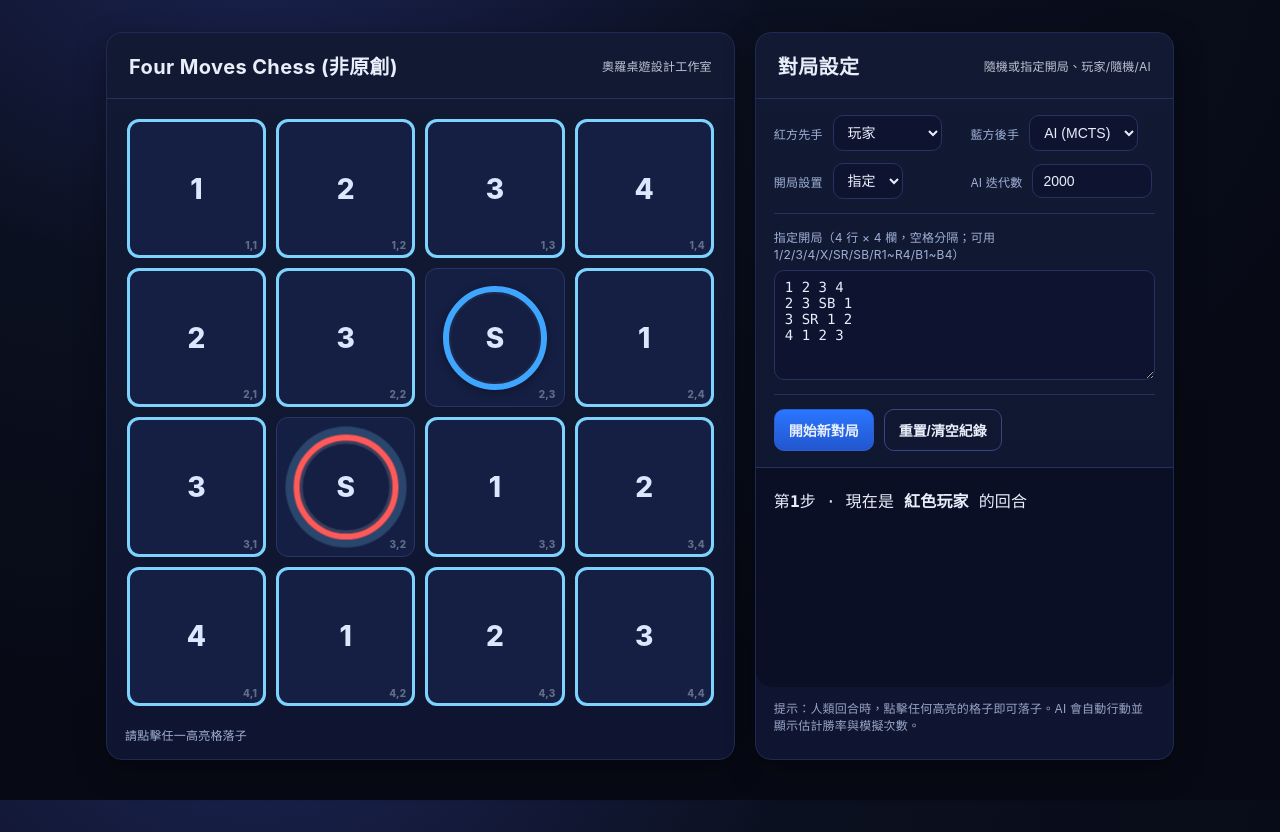
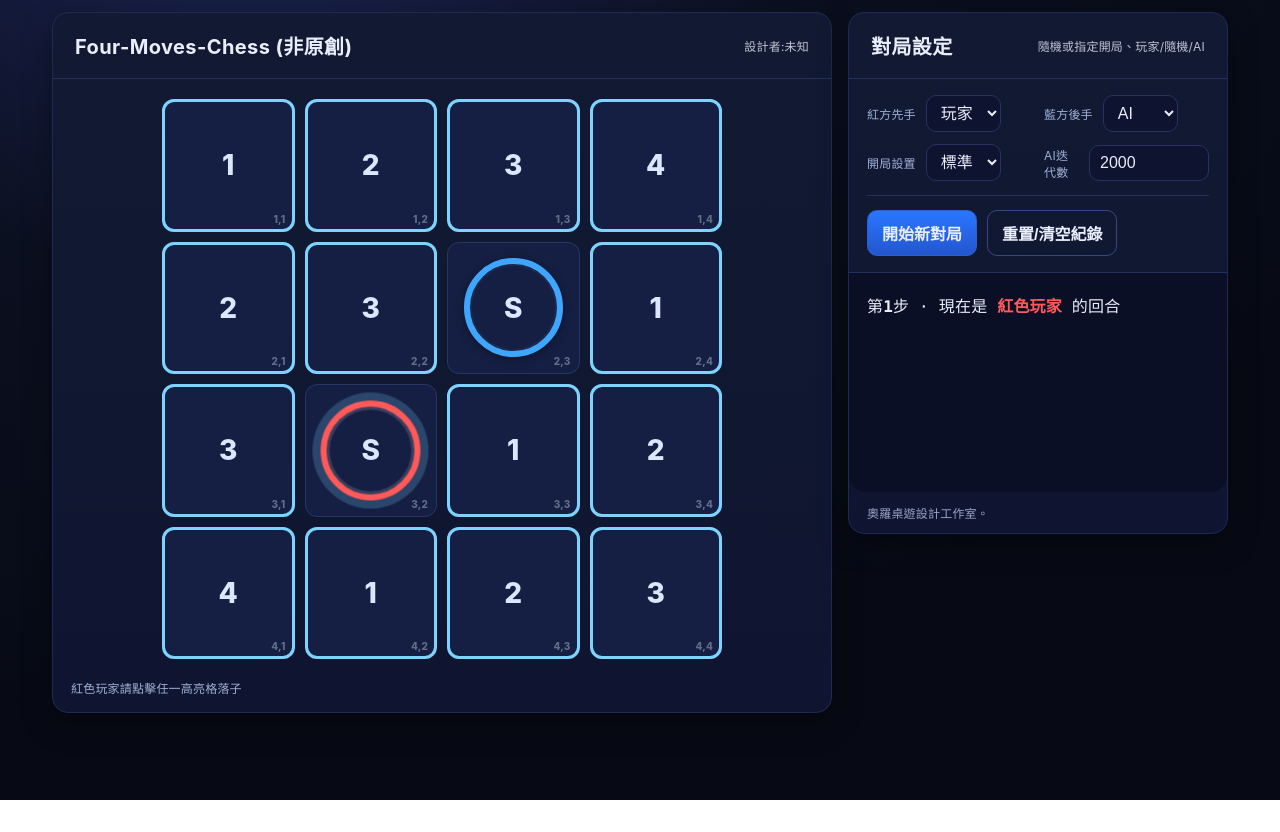
Before and after one commit to oro1081111/Four-Moves-Chess, a plain HTML site: page index.html in a window 1280 px wide. After the commit the page ends 800 px from the top, so only its background shows below. Drawn offline with Linux system fonts and the light colour scheme.

Commit message:
Update index.html

```diff
--- a/index.html
+++ b/index.html
@@ -2,8 +2,8 @@
 <html lang="zh-Hant">
 <head>
   <meta charset="utf-8" />
-  <meta name="viewport" content="width=device-width, initial-scale=1" />
-  <title>雙人抽象遊戲 — HTML 介面</title>
+  <meta name="viewport" content="width=device-width, initial-scale=1, viewport-fit=cover" />
+  <title>Four-Moves-Chess</title>
   <style>
     :root{
       --bg: #0b1020;
@@ -32,8 +32,10 @@
       color:var(--text);
       letter-spacing:.2px;
     }
-    .app{max-width:1100px;margin:32px auto;padding:0 16px;display:grid;grid-template-columns: 1.2fr .8fr;gap:20px}
-    .card{background:linear-gradient(180deg, var(--panel) 0%, var(--panel-2) 100%); border:1px solid #1f2a52;border-radius:var(--radius); box-shadow:var(--shadow)}
+    .t-red{color:var(--red)}
+    .t-blue{color:var(--blue)}
+    .app{max-width:1100px;margin:32px auto;padding:0 16px;display:grid;grid-template-columns: 1.2fr .8fr;gap:20px;align-items:start}
+    .card{background:linear-gradient(180deg, var(--panel) 0%, var(--panel-2) 100%); border:1px solid #1f2a52;border-radius:var(--radius); box-shadow:var(--shadow); overflow:hidden}
     .header{padding:18px 22px; display:flex; align-items:center; justify-content:space-between; border-bottom:1px solid #24305f}
     .header h1{font-size:20px;margin:0; font-weight:700; letter-spacing:.4px}
     .header .sub{opacity:.8;font-size:12px}
@@ -44,8 +46,6 @@
     .cell:hover{background:var(--cell-h)}
     .cell.legal{outline: 3px solid var(--cell-ring); outline-offset: -3px; cursor:pointer; box-shadow: 0 0 0 2px rgba(125,211,252,.3) inset}
     .cell.X{background:transparent; border-color:transparent; color:transparent;}
-    .cell.R{color:var(--red)}
-    .cell.B{color:var(--blue)}
     .piece{position:absolute; inset:12%; border-radius:50%; border:6px solid currentColor; background:transparent; box-shadow: 0 2px 10px rgba(0,0,0,.35), 0 0 0 2px rgba(255,255,255,0.04) inset; pointer-events:none}
     .piece.red{color:var(--red)}
     .piece.blue{color:var(--blue)}
@@ -59,6 +59,7 @@
     .panel{padding:16px 18px}
     .grid2{display:grid; grid-template-columns:1fr 1fr; gap:12px}
     .row{display:flex; gap:10px; align-items:center; flex-wrap:wrap}
+    .row.nowrap{flex-wrap:nowrap}
     label{font-size:12px; color:var(--muted)}
     select,input,textarea,button{background:#0e1430; color:var(--text); border:1px solid #273163; border-radius:10px; padding:8px 10px; font-size:14px}
     input[type="number"]{width:120px}
@@ -78,22 +79,36 @@
     .hint{font-size:12px; color:var(--muted); padding:0 18px 16px}
     .sep{height:1px;background:#24305f;margin:14px 0}
     .footer{padding:12px 18px; font-size:12px; color:#99a4c7}
+
+/* ===== Responsive/mobile fixes ===== */
+.app{display:grid; grid-template-columns: 1fr 380px; gap:16px; max-width:1200px; margin:0 auto; padding: max(12px, env(safe-area-inset-top)) 12px 12px 12px;}
+@media (max-width: 900px){ .app{ grid-template-columns:1fr; } .right{ order:2; } .left{ order:1; } .panel{ width:100%; } }
+.board{ max-width: min(92vw, 560px); margin:0 auto; position:relative; }
+.cell{ aspect-ratio: 1 / 1; font-size: clamp(16px, 6vw, 28px); }
+.piece, .anim-piece{ border-width: clamp(4px, 1vw, 6px); }
+@media (max-width: 420px){ .board{ gap:8px; } .cell .coords{ display:none; } }
+.right .card{ max-width:680px; margin:0 auto; }
+.right textarea{ width:100%; min-height:120px; font-size:16px; }
+.right select, .right input, .right button{ font-size:16px; }
+#log{ max-height:45vh; overflow:auto; }
+.board{ touch-action: manipulation; }
+/* ===== end responsive tweaks ===== */
   </style>
 </head>
 <body>
   <div class="app">
-    <div class="card">
+    <div class="card left">
       <div class="header">
-        <h1>Four Moves Chess (非原創)</h1>
-        <div class="sub">奧羅桌遊設計工作室</div>
+        <h1>Four-Moves-Chess (非原創)</h1>
+        <div class="sub">設計者:未知</div>
       </div>
       <div class="board-wrap">
         <div id="board" class="board"></div>
       </div>
-      <div class="hint" id="hint"></div>
-      </div>
+      <div class="hint" id="hint">紅色玩家請點擊任一高亮格落子</div>
+    </div>
 
-    <div class="card">
+    <div class="card right">
       <div class="header">
         <h1>對局設定</h1>
         <div class="sub">隨機或指定開局、玩家/隨機/AI</div>
@@ -105,7 +120,7 @@
             <select id="redType">
               <option value="human" selected>玩家</option>
               <option value="random">隨機</option>
-              <option value="ai">AI (MCTS)</option>
+              <option value="ai">AI</option>
             </select>
           </div>
           <div class="row">
@@ -113,28 +128,21 @@
             <select id="blueType">
               <option value="human">玩家</option>
               <option value="random">隨機</option>
-              <option value="ai" selected>AI (MCTS)</option>
+              <option value="ai" selected>AI</option>
             </select>
           </div>
           <div class="row">
             <label>開局設置</label>
             <select id="opening">
               <option value="random">隨機</option>
-              <option value="fixed" selected>指定</option>
+              <option value="standard" selected>標準</option>
+              <option value="same">相同</option>
             </select>
           </div>
-          <div class="row">
-            <label>AI 迭代數</label>
+          <div class="row nowrap">
+            <label for="iters">AI迭代數</label>
             <input id="iters" type="number" min="100" step="100" value="2000" />
           </div>
-        </div>
-        <div class="sep"></div>
-        <div class="row" style="flex-direction:column; align-items:stretch; gap:8px">
-          <label id="fixedLabel">指定開局（4 行 × 4 欄，空格分隔；可用 1/2/3/4/X/SR/SB/R1~R4/B1~B4）</label>
-          <textarea id="fixedText">1 2 3 4
-2 3 SB 1
-3 SR 1 2
-4 1 2 3</textarea>
         </div>
         <div class="sep"></div>
         <div class="row" style="gap:10px">
@@ -143,7 +151,7 @@
         </div>
       </div>
       <div class="log" id="log"></div>
-      <div class="footer">提示：人類回合時，點擊任何高亮的格子即可落子。AI 會自動行動並顯示估計勝率與模擬次數。</div>
+      <div class="footer">奧羅桌遊設計工作室。</div>
     </div>
   </div>
 
@@ -185,10 +193,10 @@
         function parseToken(tok){
           tok = tok.trim().toUpperCase();
           if(tok==='X') return {tile:1, covered:true};
-          if(tok==='SR'){ sr=true; return {tile:TILE_SR, covered:false}; }
-          if(tok==='SB'){ sb=true; return {tile:TILE_SB, covered:false}; }
-          if(/^R[1234]$/.test(tok)){ const n=Number(tok[1]); red='pending'; return {tile:n, covered:false}; }
-          if(/^B[1234]$/.test(tok)){ const n=Number(tok[1]); blue='pending'; return {tile:n, covered:false}; }
+          if(tok==='SR'){ return {tile:TILE_SR, covered:false}; }
+          if(tok==='SB'){ return {tile:TILE_SB, covered:false}; }
+          if(/^R[1234]$/.test(tok)){ const n=Number(tok[1]); return {tile:n, covered:false, _piece:'R'}; }
+          if(/^B[1234]$/.test(tok)){ const n=Number(tok[1]); return {tile:n, covered:false, _piece:'B'}; }
           const n = Number(tok);
           if(![1,2,3,4].includes(n)) throw new Error('無效的符號：'+tok);
           return {tile:n, covered:false};
@@ -199,19 +207,23 @@
           const row=tks.map(parseToken);
           grid.push(row);
         }
-        // 自動放子：若未以 Rn/Bn 指定，則落在 SR/SB 上
+        // 找出紅藍位置（支援 Rn/Bn 或 SR/SB）
         for(let r=0;r<4;r++){
           for(let c=0;c<4;c++){
-            const s = lines[r].trim().split(/\s+/)[c].trim().toUpperCase();
-            if(/^R[1234]$/.test(s)) red=[r,c];
-            if(/^B[1234]$/.test(s)) blue=[r,c];
-            if(s==='SR') sr=[r,c];
-            if(s==='SB') sb=[r,c];
+            const cell = grid[r][c];
+            // 明確標了 Rn/Bn：以該格為棋子位置
+            if(cell._piece==='R') red=[r,c];
+            if(cell._piece==='B') blue=[r,c];
+            // 紀錄 SR/SB 座標，以備未標明棋子時使用
+            if(cell.tile===TILE_SR) sr=[r,c];
+            if(cell.tile===TILE_SB) sb=[r,c];
+            // 移除 _piece 註記（純狀態不需要）
+            if(cell._piece) delete cell._piece;
           }
         }
         if(!red){ if(sr) red=sr; }
         if(!blue){ if(sb) blue=sb; }
-        if(!red||!blue) throw new Error('需提供 R 及 B 的起始位置（可用 SR/SB）');
+        if(!red||!blue) throw new Error('需提供 R 與 B 的起始位置（可用 Rn/Bn 或 SR/SB）');
         return new GameJS(grid, red, blue, turn);
       }
       clone(){ return new GameJS(deepCopyBoard(this.board), [...this.redPos], [...this.bluePos], this.turn); }
@@ -327,24 +339,24 @@
 
     // ====== UI & 互動 ======
     const elBoard = document.getElementById('board');
-        const elLog = document.getElementById('log');
+    const elLog = document.getElementById('log');
     const elHint = document.getElementById('hint');
     const openingSel = document.getElementById('opening');
-
     const redTypeSel = document.getElementById('redType');
     const blueTypeSel = document.getElementById('blueType');
     const itersInput = document.getElementById('iters');
-
-    const fixedText = document.getElementById('fixedText');
     const btnStart = document.getElementById('btnStart');
     const btnReset = document.getElementById('btnReset');
 
-    let game=null; let mcts=null; let ply=1; let waitingHuman=false; let pendingLegal=[]; let autoDelay=250;
+    // 標準開局（原本指定預設）
+    const STANDARD_TEXT = `1 2 3 4\n2 3 SB 1\n3 SR 1 2\n4 1 2 3`;
+    // 保存當前局的「初始棋盤」文字（供相同開局使用）
+    let initialSnapshot = null;
+    let game=null; let mcts=null; let ply=1; let waitingHuman=false; let pendingLegal=[]; let autoDelay=300;
 
     function logLine(html){ const p=document.createElement('p'); p.innerHTML=html; elLog.appendChild(p); elLog.scrollTop=elLog.scrollHeight; }
 
     function render(){
-      // board
       elBoard.innerHTML='';
       const legalSet = new Set(pendingLegal.map(rc=>rc[0]+","+rc[1]));
       for(let r=0;r<4;r++){
@@ -352,26 +364,19 @@
           const d=document.createElement('div'); d.className='cell';
           let t='';
           const cell = game.board[r][c];
-          if(cell.covered){
-            d.classList.add('X');
-            t='';
-          } else {
-            const tile=cell.tile; t=(tile===TILE_SR||tile===TILE_SB)? 'S' : String(tile);
-          }
+          if(cell.covered){ d.classList.add('X'); t=''; }
+          else { const tile=cell.tile; t=(tile===TILE_SR||tile===TILE_SB)? 'S' : String(tile); }
           d.textContent = t;
-          // 以顏色棋子覆蓋（顯示原數字）
           const turnNow = game.currentPlayer();
           if(game.redPos[0]===r && game.redPos[1]===c){ const pr=document.createElement('div'); pr.className='piece red'+(turnNow==='R'?' active':''); d.appendChild(pr); }
           if(game.bluePos[0]===r && game.bluePos[1]===c){ const pb=document.createElement('div'); pb.className='piece blue'+(turnNow==='B'?' active':''); d.appendChild(pb); }
           if(legalSet.has(r+","+c)) d.classList.add('legal');
           const coord=document.createElement('div'); coord.className='coords'; coord.textContent=`${r+1},${c+1}`; if(!cell.covered) d.appendChild(coord);
-          d.addEventListener('click',()=>{
-            if(!waitingHuman) return; const key=r+","+c; if(!legalSet.has(key)) return; waitingHuman=false; moveTo([r,c]); });
+          d.addEventListener('click',()=>{ if(!waitingHuman) return; const key=r+","+c; if(!legalSet.has(key)) return; waitingHuman=false; moveTo([r,c]); });
           elBoard.appendChild(d);
         }
       }
-      // hint
-      if(waitingHuman){ elHint.textContent='請點擊任一高亮格落子'; } else { elHint.textContent=''; }
+      setBoardHintByTurn();
     }
 
     function computeLegal(){ pendingLegal = game.reachableTargets(); }
@@ -386,16 +391,9 @@
         const seen=new Set([key(start)+'|0']);
         while(q.length){
           const cur=q.shift();
-          if(cur.depth===maxDepth){
-            if(cur.pos[0]===dest[0] && cur.pos[1]===dest[1]) return cur.path;
-            continue;
-          }
+          if(cur.depth===maxDepth){ if(cur.pos[0]===dest[0] && cur.pos[1]===dest[1]) return cur.path; continue; }
           for(const nxt of game.neighborsOne(cur.pos)){
-            const k=key(nxt);
-            if(cur.path.some(p=>p[0]===nxt[0]&&p[1]===nxt[1])) continue;
-            const nkey=k+'|'+(cur.depth+1);
-            if(seen.has(nkey)) continue; seen.add(nkey);
-            q.push({pos:nxt, depth:cur.depth+1, path: cur.path.concat([nxt])});
+            const k=key(nxt); if(cur.path.some(p=>p[0]===nxt[0]&&p[1]===nxt[1])) continue; const nkey=k+'|'+(cur.depth+1); if(seen.has(nkey)) continue; seen.add(nkey); q.push({pos:nxt, depth:cur.depth+1, path: cur.path.concat([nxt])});
           }
         }
       }
@@ -410,50 +408,61 @@
       const start = game.posOf(who);
       const path = findPathTo(dest);
       if(!path || path.length===0){ return; }
-      // 淡出原地的靜態棋子
       const startCell = cellEl(start[0], start[1]);
       const staticPiece = startCell.querySelector('.piece.'+(who==='R'?'red':'blue'));
       if(staticPiece) staticPiece.style.opacity = 0.25;
-      // 建立浮動棋子
       const first = centerOfCell(start[0], start[1]);
       const ghost = document.createElement('div');
       ghost.className = 'anim-piece ' + (who==='R'?'red':'blue');
       ghost.style.width = ghost.style.height = first.size+'px';
       ghost.style.transform = `translate(${first.x - first.size/2}px, ${first.y - first.size/2}px)`;
       elBoard.appendChild(ghost);
-      // 逐步移動
-      const stepMs = 140;
+      const stepMs = 200;
       for(const [r,c] of path){
         await new Promise(res=>{ requestAnimationFrame(()=>{ ghost.style.transition='transform '+stepMs+'ms ease'; const t=centerOfCell(r,c); ghost.style.transform = `translate(${t.x - t.size/2}px, ${t.y - t.size/2}px)`; setTimeout(res, stepMs); }); });
       }
-      // 移除浮動棋子，恢復靜態棋子不透明度
       ghost.remove(); if(staticPiece) staticPiece.style.opacity = '';
     }
 
     async function moveTo(dest){
-      // apply move
       try{ await animateMove(dest); game.applyMoveTo(dest); }catch(e){ logLine(`<span class='pill bad'>${e.message}</span>`); return; }
       ply++;
       computeLegal(); render();
       if(game.isTerminal()){
+        render(); setBoardHintByTurn();
         const loser = game.currentPlayer(); const winner = (loser==='R'?'B':'R');
-        const loserPiece = loser==='R' ? '紅色棋子' : '藍色棋子';
         const loserPlayer = loser==='R' ? '紅色玩家' : '藍色玩家';
         const winnerPlayer = winner==='R' ? '紅色玩家' : '藍色玩家';
-        logLine(`${loserPiece} 無合法步 → 勝者：<b>${winnerPlayer}</b>`);
+        logLine(`${loserPlayer}無法移動，${winnerPlayer}勝利`);
         return;
       }
-      // continue auto-play if next actor is AI/random
       await maybeAuto();
     }
 
+    function playerLabel(p){ return p==='R' ? '紅色玩家' : '藍色玩家'; }
+    function logTurnHeader(){ const who = game.currentPlayer(); const whoLbl = playerLabel(who); const cls = (who==='R'?'t-red':'t-blue'); logLine(`第<b>${ply}</b>步 · 現在是 <b class="${cls}">${whoLbl}</b> 的回合`); }
+    function setBoardHintByTurn(){
+      if(!elHint) return;
+      if(game.isTerminal()){
+        const loser=game.currentPlayer(); const winner=(loser==='R'?'B':'R');
+        const loserPlayer = loser==='R'?'紅色玩家':'藍色玩家';
+        const winnerPlayer = winner==='R'?'紅色玩家':'藍色玩家';
+        elHint.textContent = `${loserPlayer}無法移動，${winnerPlayer}勝利`;
+        return;
+      }
+      const who=game.currentPlayer();
+      const whoPlayer = who==='R'?'紅色玩家':'藍色玩家';
+      const role = (who==='R'? redTypeSel.value : blueTypeSel.value);
+      if(role==='human') elHint.textContent = `${whoPlayer}請點擊任一高亮格落子`;
+      else if(role==='ai') elHint.textContent = `${whoPlayer}由AI思考決定中...`;
+      else elHint.textContent = `${whoPlayer}由隨機決定中...`;
+    }
+
     async function maybeAuto(){
-      // 每回合先在日誌標記步數與回合
+      const actor = (game.currentPlayer()==='R'? redTypeSel.value : blueTypeSel.value);
       logTurnHeader();
-      const actor = (game.currentPlayer()==='R'? redTypeSel.value : blueTypeSel.value);
-      if(actor==='human'){
-        computeLegal(); waitingHuman=true; render(); return;
-      }
+      setBoardHintByTurn();
+      if(actor==='human'){ computeLegal(); waitingHuman=true; render(); return; }
       computeLegal(); render();
       if(actor==='random'){
         await sleep(autoDelay);
@@ -464,13 +473,11 @@
       } else if(actor==='ai'){
         if(!mcts) mcts = new MCTS({iterations: Number(itersInput.value)||1500, rolloutMax: 60});
         else mcts.iterations = Number(itersInput.value)||1500;
-        // 先顯示思考中，再開始重運算（讓 UI 有時間渲染這行）
         logLine(`AI正在思考中...`);
         await sleep(0);
         const tStart = performance.now();
         const res = mcts.chooseWithStats(game);
         const elapsed = performance.now() - tStart;
-        // 確保最少 autoDelay 的節奏（AI vs AI 也適用）
         if (elapsed < autoDelay) { await sleep(autoDelay - elapsed); }
         if(!res.dest){ logLine(`AI 無步可走`); return; }
         logLine(`AI選擇 <b>(${res.dest[0]+1}, ${res.dest[1]+1})</b> ｜ 勝率 <b>${(res.p*100).toFixed(1)}%</b>`);
@@ -480,14 +487,34 @@
 
     function sleep(ms){ return new Promise(r=>setTimeout(r, ms)); }
 
-    function playerLabel(p){ return p==='R' ? '紅色玩家' : '藍色玩家'; }
-    function logTurnHeader(){ const who = game.currentPlayer(); const whoLbl = playerLabel(who); const cls = (who==='R'?'t-red':'t-blue'); logLine(`第<b>${ply}</b>步 · 現在是 <b class="${cls}">${whoLbl}</b> 的回合`); }
+    function boardToText(g){
+      const out=[];
+      for(let r=0;r<4;r++){
+        const row=[];
+        for(let c=0;c<4;c++){
+          const cell=g.board[r][c];
+          if(cell.covered){ row.push('X'); }
+          else if(cell.tile===TILE_SR){ row.push('SR'); }
+          else if(cell.tile===TILE_SB){ row.push('SB'); }
+          else { row.push(String(cell.tile)); }
+        }
+        out.push(row.join(' '));
+      }
+      return out.join('\n');
+    }
 
     function startGame(){ try{
         const opening = openingSel.value; elLog.innerHTML=''; ply=1; waitingHuman=false; pendingLegal=[]; mcts=null; autoDelay=250;
-        if(opening==='random') game = GameJS.fromRandom(); else game = GameJS.fromFixed(fixedText.value, 'R');
-        // 固定由紅色玩家先手
+        if(opening==='random'){
+          game = GameJS.fromRandom();
+        } else if(opening==='standard'){
+          game = GameJS.fromFixed(STANDARD_TEXT, 'R');
+        } else if(opening==='same'){
+          if(initialSnapshot){ game = GameJS.fromFixed(initialSnapshot, 'R'); }
+          else { game = GameJS.fromFixed(STANDARD_TEXT, 'R'); logLine(`<span class="pill">首次使用「相同」時無快照，已改用標準開局</span>`); }
+        }
         game.turn='R';
+        initialSnapshot = boardToText(game); // 保存此次開局快照
         computeLegal(); render();
         maybeAuto();
       }catch(err){ alert('初始化失敗：'+err.message); }
@@ -495,15 +522,41 @@
 
     btnStart.addEventListener('click', startGame);
     btnReset.addEventListener('click', ()=>{ elLog.innerHTML=''; });
-    openingSel.addEventListener('change', ()=>{
-      const isFixed = openingSel.value==='fixed';
-      fixedText.disabled = !isFixed;
-      fixedText.style.opacity = isFixed ? '1' : '.5';
-      fixedText.style.filter = isFixed ? 'none' : 'grayscale(1)';
-      const lbl = document.getElementById('fixedLabel');
-      if(lbl) lbl.style.opacity = isFixed ? '1' : '.6';
-    });
-    openingSel.dispatchEvent(new Event('change'));
+
+
+    // ===== Self-test (console) =====
+    (function(){
+      try{
+        // 1) 固定盤基本行為
+        const g = GameJS.fromFixed(`1 2 3 4\n2 3 SB 1\n3 SR 1 2\n4 1 2 3`,'R');
+        console.assert(g.currentPlayer()==='R','turn should be R');
+        console.assert(g.requiredSteps().length===4,'SR gives 1~4');
+        const targets=g.reachableTargets();
+        console.assert(Array.isArray(targets) && targets.length>0,'has targets');
+        const before=g.posOf('R');
+        g.applyMoveTo(targets[0]);
+        console.assert(g.cell(before[0],before[1]).covered===true,'leaving cell covered');
+        console.assert(g.currentPlayer()==='B','turn switches to B');
+
+        // 2) boardToText round-trip（標準盤）
+        const g0 = GameJS.fromFixed(`1 2 3 4\n2 3 SB 1\n3 SR 1 2\n4 1 2 3`,'R');
+        console.assert(boardToText(g0).trim()==='1 2 3 4\n2 3 SB 1\n3 SR 1 2\n4 1 2 3','boardToText standard snapshot');
+
+        // 3) fromRandom：應各 1 枚 SR/SB
+        const gr = GameJS.fromRandom(); let cntSR=0,cntSB=0; for(let r=0;r<4;r++){ for(let c=0;c<4;c++){ const t=gr.board[r][c].tile; if(t===TILE_SR) cntSR++; if(t===TILE_SB) cntSB++; }}
+        console.assert(cntSR===1 && cntSB===1,'random has exactly one SR and SB');
+
+        // 4) 非法步：原地
+        const g2 = GameJS.fromFixed(`1 2 3 4\n2 3 SB 1\n3 SR 1 2\n4 1 2 3`,'R');
+        let threw=false; try{ g2.applyMoveTo(g2.posOf('R')); }catch(e){ threw=true; }
+        console.assert(threw,'applyMoveTo should throw on staying');
+
+        // 5) 移動後快照包含 X
+        const g3 = GameJS.fromFixed(`1 2 3 4\n2 3 SB 1\n3 SR 1 2\n4 1 2 3`,'R'); const t3=g3.reachableTargets()[0]; g3.applyMoveTo(t3); const snap3=boardToText(g3); console.assert(/\bX\b/.test(snap3),'snapshot after move contains X');
+
+        console.log('[Self-test] OK');
+      }catch(e){ console.error('[Self-test] FAIL', e); }
+    })();
 
     // 首次載入就準備一局
     startGame();
```
